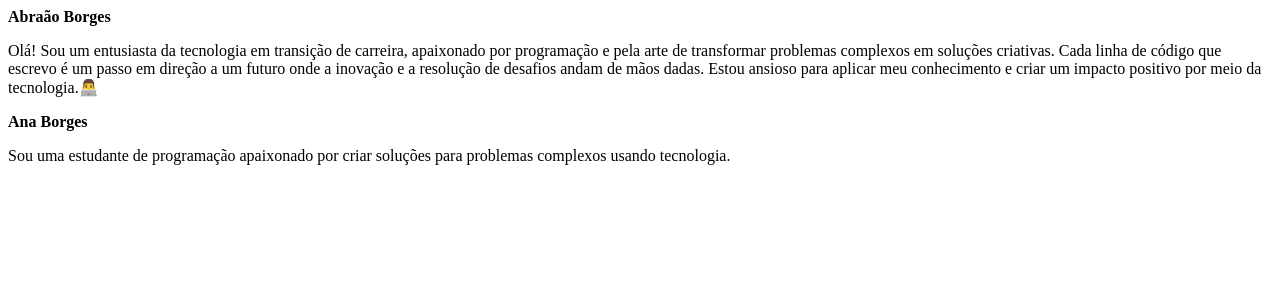
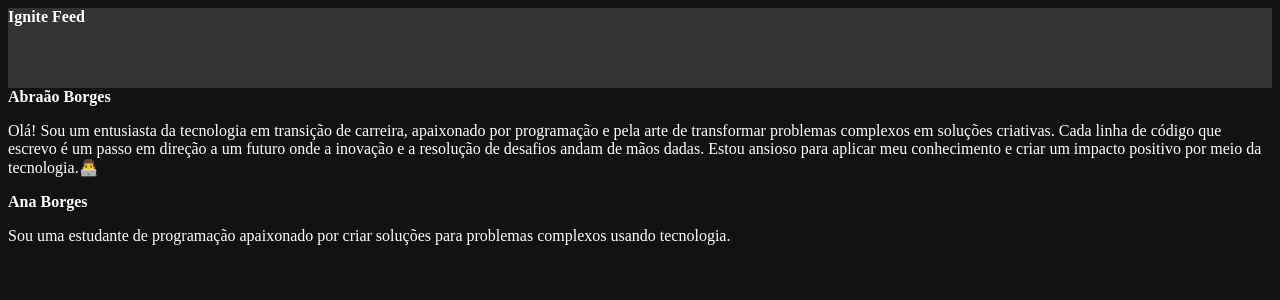
Before and after one commit to BorgesAbraao10/rocketseat-ignite, a React (Vite) app in the folder 01-feed-reactjs-ignite/: page / in a window 1280 px wide. Shown: the top 300 px of the page. Built offline with nearby package versions, Linux system fonts and the light colour scheme.

Commit message:
Last update

```diff
--- a/01-feed-reactjs-ignite/src/App.jsx
+++ b/01-feed-reactjs-ignite/src/App.jsx
@@ -1,8 +1,12 @@
 import { Post } from "./Post";
+import { Header } from "./components/Header";
+import "./styles.css";
 
 export function App() {
   return (
     <div>
+      <Header />
+
       <Post
         author="Abraão Borges"
         content="Olá! Sou um entusiasta da tecnologia em transição de carreira, apaixonado por programação e pela arte de transformar problemas complexos em soluções criativas. Cada linha de código que escrevo é um passo em direção a um futuro onde a inovação e a resolução de desafios andam de mãos dadas. Estou ansioso para aplicar meu conhecimento e criar um impacto positivo por meio da tecnologia.👨‍💻"
--- /dev/null
+++ b/01-feed-reactjs-ignite/src/components/Header.jsx
@@ -0,0 +1,9 @@
+import styles from "./Header.module.css";
+
+export function Header() {
+  return (
+    <header className={styles.header}>
+      <strong>Ignite Feed</strong>
+    </header>
+  );
+}
--- /dev/null
+++ b/01-feed-reactjs-ignite/src/components/Header.module.css
@@ -0,0 +1,4 @@
+.header {
+  background: #333;
+  height: 80px;
+}
--- /dev/null
+++ b/01-feed-reactjs-ignite/src/styles.css
@@ -0,0 +1,4 @@
+body {
+  background: #121214;
+  color: #fff;
+}
```
Also changed, not shown: 01-feed-reactjs-ignite/src/Post.jsx (+7 -0 lines).
